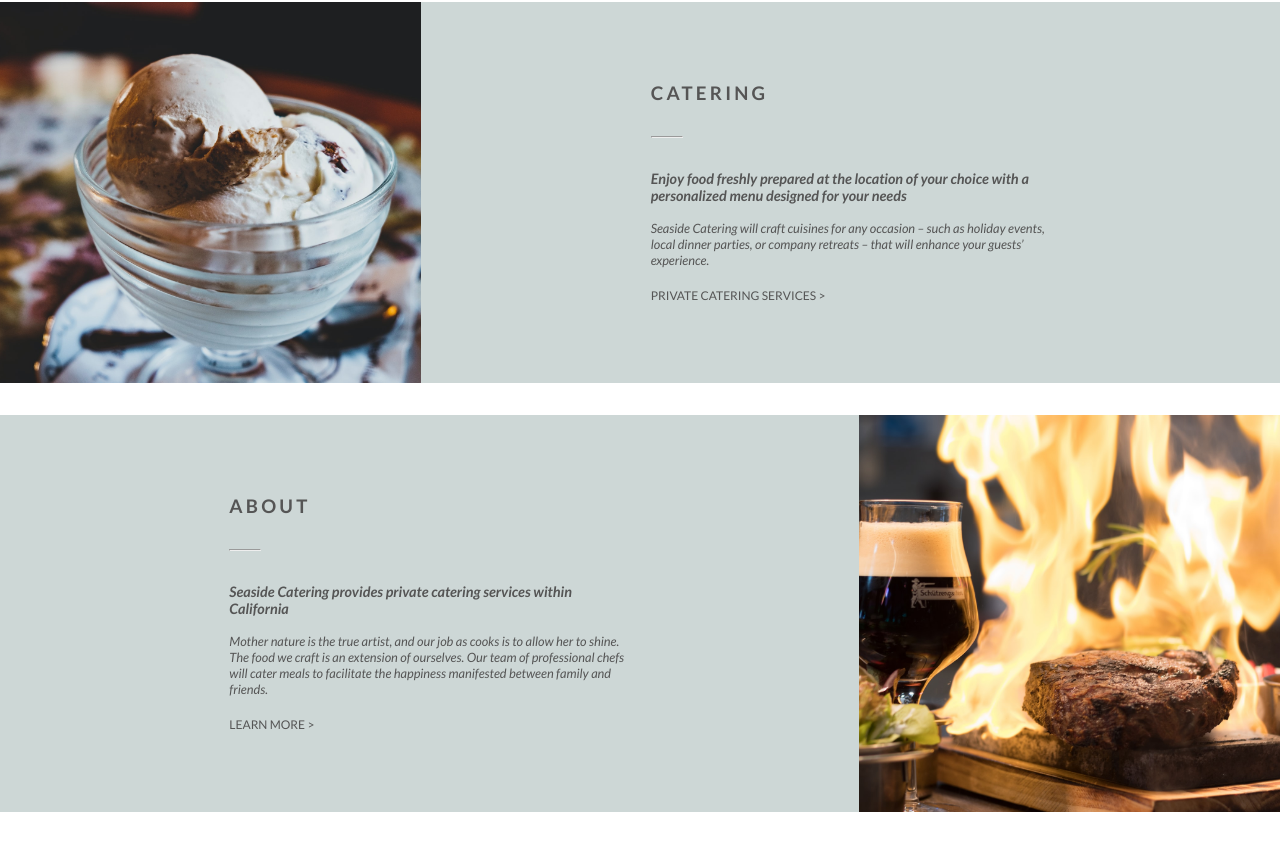
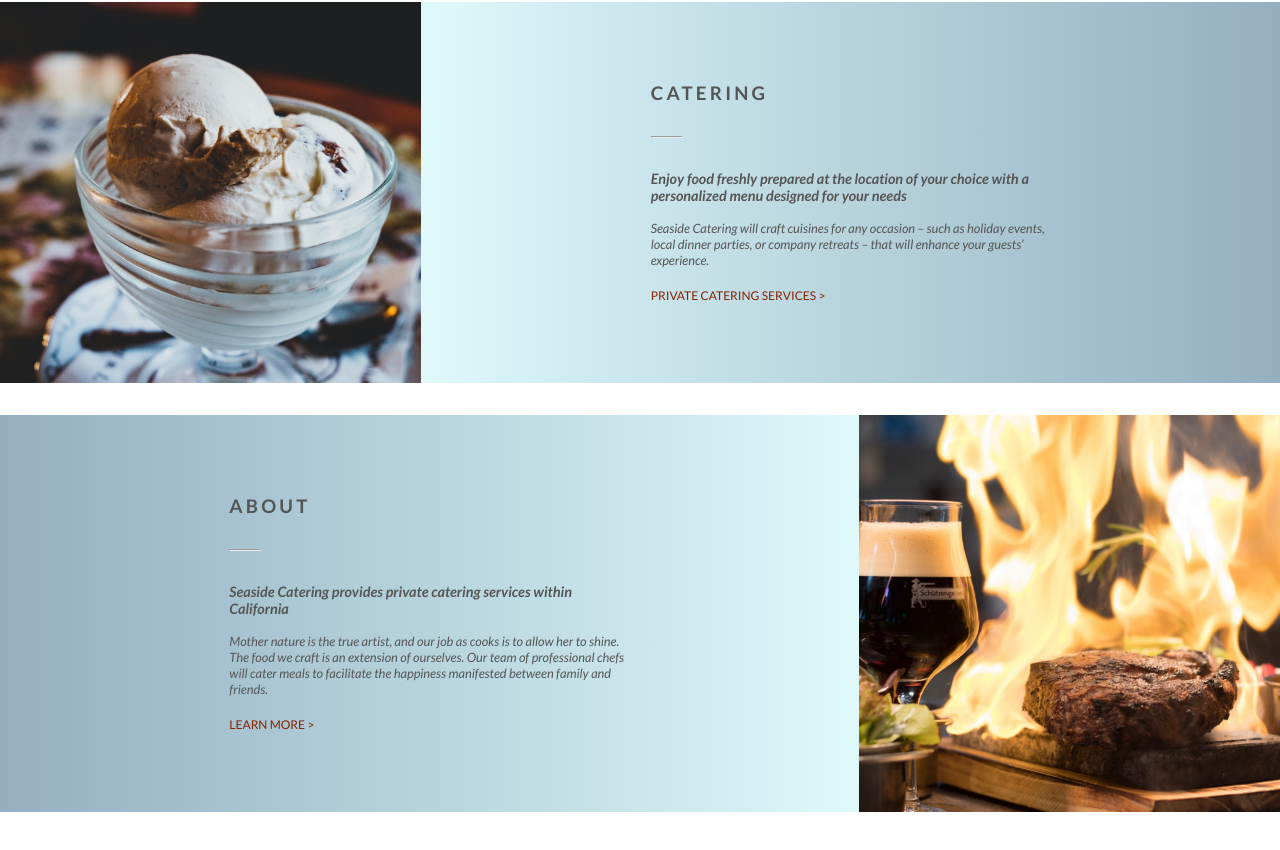
Before and after one commit to j-a-black/seaside-catering-cra, a React (Create React App) app: page / in a window 1280 px wide. Shown: the part 628-1478 px from the top of the page. Built offline with nearby package versions, Linux system fonts and the light colour scheme; a web font is replaced by a local one.

Commit message:
adjusted card background and link colors

```diff
--- a/src/components/card-primary/card.scss
+++ b/src/components/card-primary/card.scss
@@ -1,5 +1,4 @@
 .card {
-  background-color: #cdd7d6;
   margin: 0 auto;
   width: 100%;
   height: auto;
@@ -25,6 +24,14 @@
     place-items: center;
     flex: 2 1;
     padding: 5rem 0.5rem;
+    background: linear-gradient(
+      to right,
+      #dff9fb,
+      #cbe6ec,
+      #b7d4dd,
+      #a5c1cf,
+      #95afc0
+    );
 
     .card__aside {
       width: 100%;
@@ -57,6 +64,28 @@
         text-transform: uppercase;
         font-size: 0.75rem;
         cursor: pointer;
+        position: relative;
+        color: #872200;
+
+        &::after {
+          content: "";
+          width: 0%;
+          height: 2.5px;
+          left: 0;
+          bottom: -10px;
+          position: absolute;
+          background-color: #c4560c;
+          transition: all 0.2s ease-in;
+        }
+
+        &:hover {
+          color: #c4560c;
+          font-weight: 500;
+        }
+
+        &:hover::after {
+          width: 100%;
+        }
       }
     }
   }
@@ -76,8 +105,19 @@
   }
 
   .card:nth-of-type(even) {
+    .card {
+      background: green;
+    }
     .card__body {
       order: -1;
+      background: linear-gradient(
+        to right,
+        #95afc0,
+        #a5c1cf,
+        #b7d4dd,
+        #cbe6ec,
+        #dff9fb
+      );
     }
   }
 }
```
